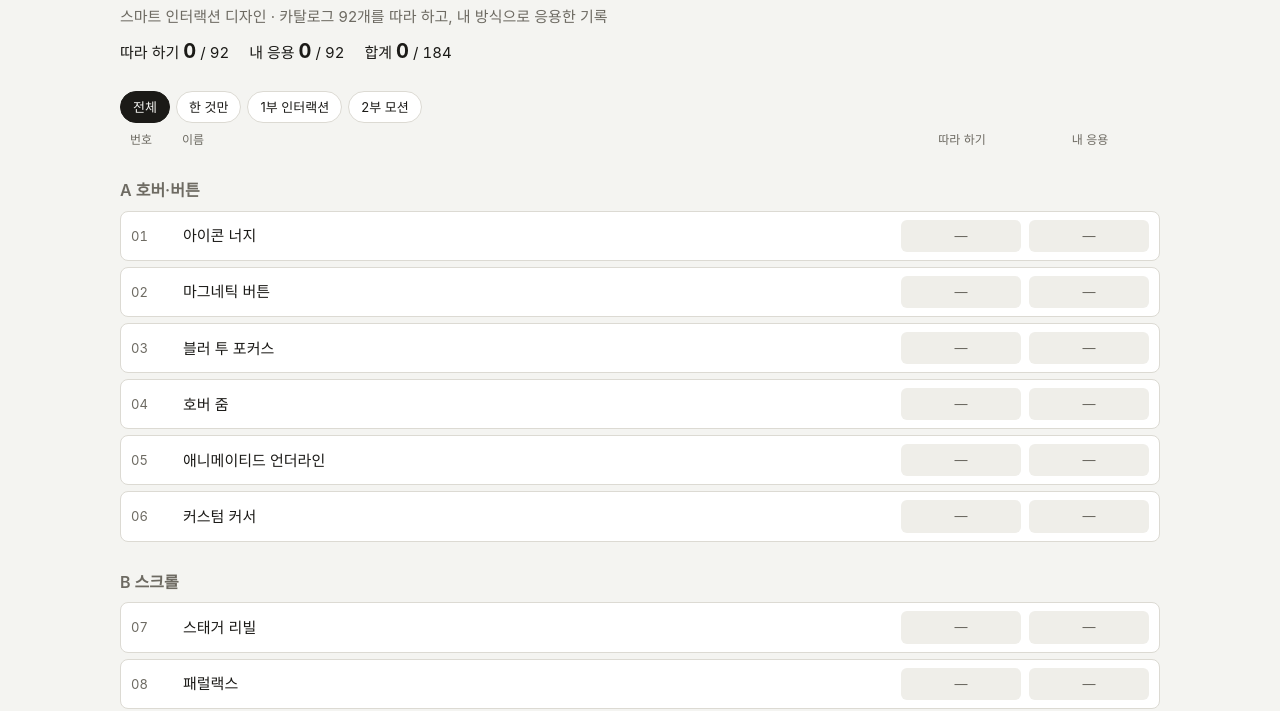
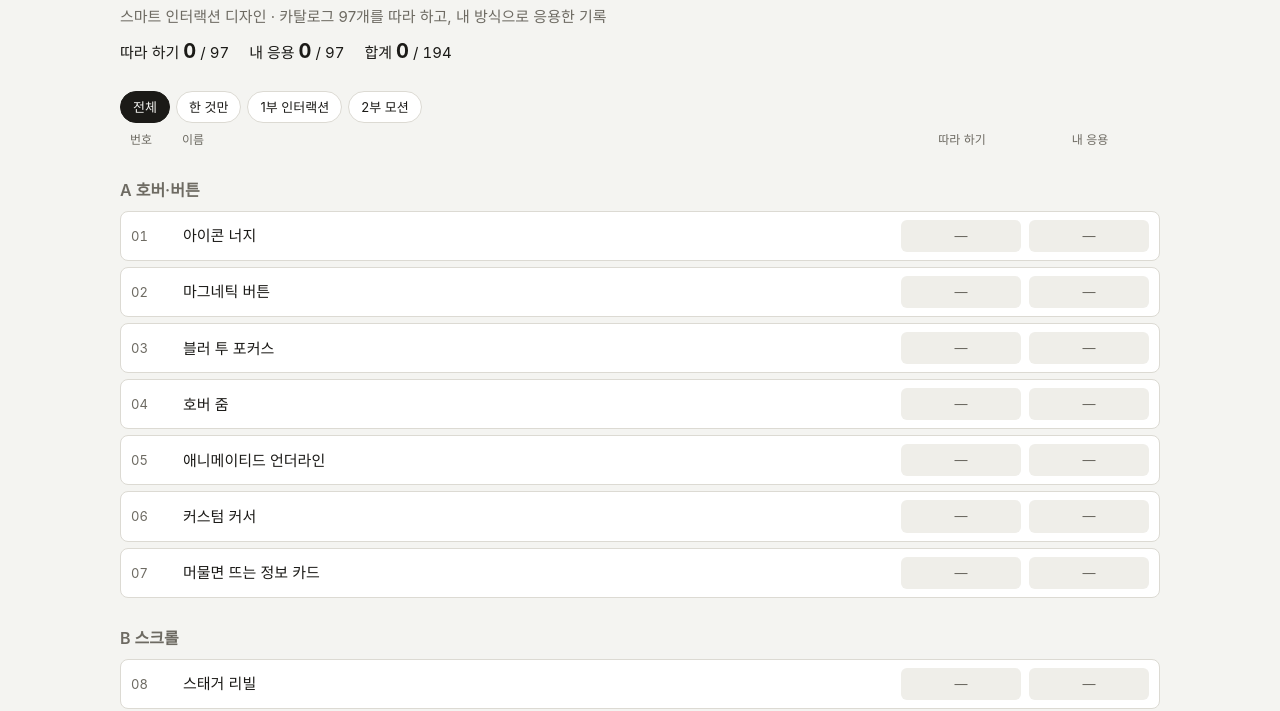
Before and after one commit to KIKI0715/si-setup, a plain HTML site: page index.html in a window 1280 px wide. Shown: the part 105-816 px from the top of the page. Drawn offline with Linux system fonts and the light colour scheme.

Commit message:
카탈로그 97로 번호 변경(1부 5개 보강), 예시 번호 갱신

```diff
--- a/data/works.js
+++ b/data/works.js
@@ -103,6 +103,22 @@ window.WORKS = {
   },
   {
    "no": 7,
+   "title": "머물면 뜨는 정보 카드",
+   "cat": "A 호버·버튼",
+   "part": 1,
+   "follow": {
+    "done": false,
+    "date": ""
+   },
+   "mine": {
+    "done": false,
+    "date": "",
+    "title": "",
+    "changed": ""
+   }
+  },
+  {
+   "no": 8,
    "title": "스태거 리빌",
    "cat": "B 스크롤",
    "part": 1,
@@ -118,7 +134,7 @@ window.WORKS = {
    }
   },
   {
-   "no": 8,
+   "no": 9,
    "title": "패럴랙스",
    "cat": "B 스크롤",
    "part": 1,
@@ -134,7 +150,7 @@ window.WORKS = {
    }
   },
   {
-   "no": 9,
+   "no": 10,
    "title": "스크롤 프로그레스",
    "cat": "B 스크롤",
    "part": 1,
@@ -150,7 +166,7 @@ window.WORKS = {
    }
   },
   {
-   "no": 10,
+   "no": 11,
    "title": "마스크드 텍스트 리빌",
    "cat": "B 스크롤",
    "part": 1,
@@ -166,7 +182,7 @@ window.WORKS = {
    }
   },
   {
-   "no": 11,
+   "no": 12,
    "title": "스크롤 피닝",
    "cat": "B 스크롤",
    "part": 1,
@@ -182,7 +198,7 @@ window.WORKS = {
    }
   },
   {
-   "no": 12,
+   "no": 13,
    "title": "오토하이드 헤더",
    "cat": "B 스크롤",
    "part": 1,
@@ -198,7 +214,7 @@ window.WORKS = {
    }
   },
   {
-   "no": 13,
+   "no": 14,
    "title": "드래그 캐러셀",
    "cat": "C 드래그·입력",
    "part": 1,
@@ -214,7 +230,7 @@ window.WORKS = {
    }
   },
   {
-   "no": 14,
+   "no": 15,
    "title": "비포/애프터",
    "cat": "C 드래그·입력",
    "part": 1,
@@ -230,7 +246,7 @@ window.WORKS = {
    }
   },
   {
-   "no": 15,
+   "no": 16,
    "title": "로터리 다이얼",
    "cat": "C 드래그·입력",
    "part": 1,
@@ -246,7 +262,7 @@ window.WORKS = {
    }
   },
   {
-   "no": 16,
+   "no": 17,
    "title": "드래그 앤 드롭 정렬",
    "cat": "C 드래그·입력",
    "part": 1,
@@ -262,7 +278,7 @@ window.WORKS = {
    }
   },
   {
-   "no": 17,
+   "no": 18,
    "title": "슬라이더 매핑",
    "cat": "D 값→상태",
    "part": 1,
@@ -278,7 +294,7 @@ window.WORKS = {
    }
   },
   {
-   "no": 18,
+   "no": 19,
    "title": "컨디셔널 스테이트",
    "cat": "D 값→상태",
    "part": 1,
@@ -294,7 +310,7 @@ window.WORKS = {
    }
   },
   {
-   "no": 19,
+   "no": 20,
    "title": "테마 토글",
    "cat": "D 값→상태",
    "part": 1,
@@ -310,7 +326,7 @@ window.WORKS = {
    }
   },
   {
-   "no": 20,
+   "no": 21,
    "title": "프로그레스 게이지",
    "cat": "D 값→상태",
    "part": 1,
@@ -326,7 +342,7 @@ window.WORKS = {
    }
   },
   {
-   "no": 21,
+   "no": 22,
    "title": "프리셋 리콜",
    "cat": "D 값→상태",
    "part": 1,
@@ -342,7 +358,7 @@ window.WORKS = {
    }
   },
   {
-   "no": 22,
+   "no": 23,
    "title": "푸시 트랜지션",
    "cat": "E 체인·화면",
    "part": 1,
@@ -358,7 +374,7 @@ window.WORKS = {
    }
   },
   {
-   "no": 23,
+   "no": 24,
    "title": "바텀 시트",
    "cat": "E 체인·화면",
    "part": 1,
@@ -374,7 +390,7 @@ window.WORKS = {
    }
   },
   {
-   "no": 24,
+   "no": 25,
    "title": "슬라이딩 탭 인디케이터",
    "cat": "E 체인·화면",
    "part": 1,
@@ -390,7 +406,7 @@ window.WORKS = {
    }
   },
   {
-   "no": 25,
+   "no": 26,
    "title": "카드 플립 시퀀스",
    "cat": "E 체인·화면",
    "part": 1,
@@ -406,7 +422,7 @@ window.WORKS = {
    }
   },
   {
-   "no": 26,
+   "no": 27,
    "title": "와이프 트랜지션",
    "cat": "E 체인·화면",
    "part": 1,
@@ -422,7 +438,39 @@ window.WORKS = {
    }
   },
   {
-   "no": 27,
+   "no": 28,
+   "title": "버튼이 펼쳐지는 메뉴",
+   "cat": "E 체인·화면",
+   "part": 1,
+   "follow": {
+    "done": false,
+    "date": ""
+   },
+   "mine": {
+    "done": false,
+    "date": "",
+    "title": "",
+    "changed": ""
+   }
+  },
+  {
+   "no": 29,
+   "title": "펼침·접힘 목록",
+   "cat": "E 체인·화면",
+   "part": 1,
+   "follow": {
+    "done": false,
+    "date": ""
+   },
+   "mine": {
+    "done": false,
+    "date": "",
+    "title": "",
+    "changed": ""
+   }
+  },
+  {
+   "no": 30,
    "title": "풀 투 리프레시",
    "cat": "F 앱",
    "part": 1,
@@ -438,7 +486,7 @@ window.WORKS = {
    }
   },
   {
-   "no": 28,
+   "no": 31,
    "title": "파티클 버스트",
    "cat": "F 앱",
    "part": 1,
@@ -454,7 +502,7 @@ window.WORKS = {
    }
   },
   {
-   "no": 29,
+   "no": 32,
    "title": "스켈레톤 UI",
    "cat": "F 앱",
    "part": 1,
@@ -470,7 +518,7 @@ window.WORKS = {
    }
   },
   {
-   "no": 30,
+   "no": 33,
    "title": "스와이프 액션",
    "cat": "F 앱",
    "part": 1,
@@ -486,7 +534,7 @@ window.WORKS = {
    }
   },
   {
-   "no": 31,
+   "no": 34,
    "title": "시간 경과 상태 변화",
    "cat": "D 값→상태",
    "part": 1,
@@ -502,7 +550,7 @@ window.WORKS = {
    }
   },
   {
-   "no": 32,
+   "no": 35,
    "title": "인라인 검증",
    "cat": "G 폼·입력",
    "part": 1,
@@ -518,7 +566,7 @@ window.WORKS = {
    }
   },
   {
-   "no": 33,
+   "no": 36,
    "title": "문자수 카운터",
    "cat": "G 폼·입력",
    "part": 1,
@@ -534,7 +582,7 @@ window.WORKS = {
    }
   },
   {
-   "no": 34,
+   "no": 37,
    "title": "스텝퍼",
    "cat": "G 폼·입력",
    "part": 1,
@@ -550,7 +598,7 @@ window.WORKS = {
    }
   },
   {
-   "no": 35,
+   "no": 38,
    "title": "세그먼트 컨트롤",
    "cat": "G 폼·입력",
    "part": 1,
@@ -566,7 +614,7 @@ window.WORKS = {
    }
   },
   {
-   "no": 36,
+   "no": 39,
    "title": "세그먼트 다이얼",
    "cat": "G 폼·입력",
    "part": 1,
@@ -582,7 +630,7 @@ window.WORKS = {
    }
   },
   {
-   "no": 37,
+   "no": 40,
    "title": "토스트",
    "cat": "H 피드백·알림",
    "part": 1,
@@ -598,7 +646,7 @@ window.WORKS = {
    }
   },
   {
-   "no": 38,
+   "no": 41,
    "title": "언두 스낵바",
    "cat": "H 피드백·알림",
    "part": 1,
@@ -614,7 +662,7 @@ window.WORKS = {
    }
   },
   {
-   "no": 39,
+   "no": 42,
    "title": "셰이크 거부",
    "cat": "H 피드백·알림",
    "part": 1,
@@ -630,7 +678,7 @@ window.WORKS = {
    }
   },
   {
-   "no": 40,
+   "no": 43,
    "title": "확인 홀드",
    "cat": "H 피드백·알림",
    "part": 1,
@@ -646,7 +694,23 @@ window.WORKS = {
    }
   },
   {
-   "no": 41,
+   "no": 44,
+   "title": "진행을 보여 주는 버튼",
+   "cat": "H 피드백·알림",
+   "part": 1,
+   "follow": {
+    "done": false,
+    "date": ""
+   },
+   "mine": {
+    "done": false,
+    "date": "",
+    "title": "",
+    "changed": ""
+   }
+  },
+  {
+   "no": 45,
    "title": "카운트업",
    "cat": "I 텍스트·수치",
    "part": 1,
@@ -662,7 +726,7 @@ window.WORKS = {
    }
   },
   {
-   "no": 42,
+   "no": 46,
    "title": "타이핑 효과",
    "cat": "I 텍스트·수치",
    "part": 1,
@@ -678,7 +742,7 @@ window.WORKS = {
    }
   },
   {
-   "no": 43,
+   "no": 47,
    "title": "텍스트 스크램블",
    "cat": "I 텍스트·수치",
    "part": 1,
@@ -694,7 +758,23 @@ window.WORKS = {
    }
   },
   {
-   "no": 44,
+   "no": 48,
+   "title": "바뀐 자리만 굴러가는 숫자",
+   "cat": "I 텍스트·수치",
+   "part": 1,
+   "follow": {
+    "done": false,
+    "date": ""
+   },
+   "mine": {
+    "done": false,
+    "date": "",
+    "title": "",
+    "changed": ""
+   }
+  },
+  {
+   "no": 49,
    "title": "틸트 카드",
    "cat": "J 공간·시점",
    "part": 1,
@@ -710,7 +790,7 @@ window.WORKS = {
    }
   },
   {
-   "no": 45,
+   "no": 50,
    "title": "스크롤 스크럽",
    "cat": "J 공간·시점",
    "part": 1,
@@ -726,7 +806,7 @@ window.WORKS = {
    }
   },
   {
-   "no": 46,
+   "no": 51,
    "title": "스크롤스파이",
    "cat": "J 공간·시점",
    "part": 1,
@@ -742,7 +822,7 @@ window.WORKS = {
    }
   },
   {
-   "no": 47,
+   "no": 52,
    "title": "한 자씩 조립",
    "cat": "K 글자가 움직인다",
    "part": 2,
@@ -758,7 +838,7 @@ window.WORKS = {
    }
   },
   {
-   "no": 48,
+   "no": 53,
    "title": "한 단어만 바뀌는 문장",
    "cat": "K 글자가 움직인다",
    "part": 2,
@@ -774,7 +854,7 @@ window.WORKS = {
    }
   },
   {
-   "no": 49,
+   "no": 54,
    "title": "글자 늘어남·굵기 출렁임",
    "cat": "K 글자가 움직인다",
    "part": 2,
@@ -790,7 +870,7 @@ window.WORKS = {
    }
   },
   {
-   "no": 50,
+   "no": 55,
    "title": "틀을 넘치는 큰 글자",
    "cat": "K 글자가 움직인다",
    "part": 2,
@@ -806,7 +886,7 @@ window.WORKS = {
    }
   },
   {
-   "no": 51,
+   "no": 56,
    "title": "흩어졌다 모이는 글자",
    "cat": "K 글자가 움직인다",
    "part": 2,
@@ -822,7 +902,7 @@ window.WORKS = {
    }
   },
   {
-   "no": 52,
+   "no": 57,
    "title": "원을 도는 글자 띠",
    "cat": "K 글자가 움직인다",
    "part": 2,
@@ -838,7 +918,7 @@ window.WORKS = {
    }
   },
   {
-   "no": 53,
+   "no": 58,
    "title": "먹물 번짐 글씨",
    "cat": "K 글자가 움직인다",
    "part": 2,
@@ -854,7 +934,7 @@ window.WORKS = {
    }
   },
   {
-   "no": 54,
+   "no": 59,
    "title": "깨졌다 복구되는 글자",
    "cat": "K 글자가 움직인다",
    "part": 2,
@@ -870,7 +950,7 @@ window.WORKS = {
    }
   },
   {
-   "no": 55,
+   "no": 60,
    "title": "알약 하나의 UI 변신",
    "cat": "L 형태가 바뀐다",
    "part": 2,
@@ -886,7 +966,7 @@ window.WORKS = {
    }
   },
   {
-   "no": 56,
+   "no": 61,
    "title": "도형 모핑",
    "cat": "L 형태가 바뀐다",
    "part": 2,
@@ -902,7 +982,7 @@ window.WORKS = {
    }
   },
   {
-   "no": 57,
+   "no": 62,
    "title": "말랑한 덩어리",
    "cat": "L 형태가 바뀐다",
    "part": 2,
@@ -918,7 +998,7 @@ window.WORKS = {
    }
   },
   {
-   "no": 58,
+   "no": 63,
    "title": "점이 모여 모양",
    "cat": "L 형태가 바뀐다",
    "part": 2,
@@ -934,7 +1014,7 @@ window.WORKS = {
    }
   },
   {
-   "no": 59,
+   "no": 64,
    "title": "점 격자 물결",
    "cat": "L 형태가 바뀐다",
    "part": 2,
@@ -950,7 +1030,7 @@ window.WORKS = {
    }
   },
   {
-   "no": 60,
+   "no": 65,
    "title": "솟아오르는 블록 바닥",
    "cat": "L 형태가 바뀐다",
    "part": 2,
@@ -966,7 +1046,7 @@ window.WORKS = {
    }
   },
   {
-   "no": 61,
+   "no": 66,
    "title": "윤곽선 그리기",
    "cat": "M 그려지고 자란다",
    "part": 2,
@@ -982,7 +1062,7 @@ window.WORKS = {
    }
   },
   {
-   "no": 62,
+   "no": 67,
    "title": "펜으로 그려 나가기",
    "cat": "M 그려지고 자란다",
    "part": 2,
@@ -998,7 +1078,7 @@ window.WORKS = {
    }
   },
   {
-   "no": 63,
+   "no": 68,
    "title": "지도에 경로 긋기",
    "cat": "M 그려지고 자란다",
    "part": 2,
@@ -1014,7 +1094,7 @@ window.WORKS = {
    }
   },
   {
-   "no": 64,
+   "no": 69,
    "title": "차트가 자란다",
    "cat": "M 그려지고 자란다",
    "part": 2,
@@ -1030,7 +1110,7 @@ window.WORKS = {
    }
   },
   {
-   "no": 65,
+   "no": 70,
    "title": "연도가 넘어가는 타임라인",
    "cat": "M 그려지고 자란다",
    "part": 2,
@@ -1046,7 +1126,7 @@ window.WORKS = {
    }
   },
   {
-   "no": 66,
+   "no": 71,
    "title": "찌그러지며 튕기는 공",
    "cat": "N 무게가 있다",
    "part": 2,
@@ -1062,7 +1142,7 @@ window.WORKS = {
    }
   },
   {
-   "no": 67,
+   "no": 72,
    "title": "쏟아져 쌓이는 알갱이",
    "cat": "N 무게가 있다",
    "part": 2,
@@ -1078,7 +1158,7 @@ window.WORKS = {
    }
   },
   {
-   "no": 68,
+   "no": 73,
    "title": "부딪혀 무너짐",
    "cat": "N 무게가 있다",
    "part": 2,
@@ -1094,7 +1174,7 @@ window.WORKS = {
    }
   },
   {
-   "no": 69,
+   "no": 74,
    "title": "빛 번짐",
    "cat": "O 빛과 재질",
    "part": 2,
@@ -1110,7 +1190,7 @@ window.WORKS = {
    }
   },
   {
-   "no": 70,
+   "no": 75,
    "title": "네온 선",
    "cat": "O 빛과 재질",
    "part": 2,
@@ -1126,7 +1206,7 @@ window.WORKS = {
    }
   },
   {
-   "no": 71,
+   "no": 76,
    "title": "유리 굴절",
    "cat": "O 빛과 재질",
    "part": 2,
@@ -1142,7 +1222,7 @@ window.WORKS = {
    }
   },
   {
-   "no": 72,
+   "no": 77,
    "title": "크롬 광택",
    "cat": "O 빛과 재질",
    "part": 2,
@@ -1158,7 +1238,7 @@ window.WORKS = {
    }
   },
   {
-   "no": 73,
+   "no": 78,
    "title": "잉크 얼룩 번짐",
    "cat": "O 빛과 재질",
    "part": 2,
@@ -1174,7 +1254,7 @@ window.WORKS = {
    }
   },
   {
-   "no": 74,
+   "no": 79,
    "title": "연기와 불꽃",
    "cat": "O 빛과 재질",
    "part": 2,
@@ -1190,7 +1270,7 @@ window.WORKS = {
    }
   },
   {
-   "no": 75,
+   "no": 80,
    "title": "하늘 색이 바뀌는 하루",
    "cat": "O 빛과 재질",
    "part": 2,
@@ -1206,7 +1286,7 @@ window.WORKS = {
    }
   },
   {
-   "no": 76,
+   "no": 81,
    "title": "무한 줌",
    "cat": "P 공간을 움직인다",
    "part": 2,
@@ -1222,7 +1302,7 @@ window.WORKS = {
    }
   },
   {
-   "no": 77,
+   "no": 82,
    "title": "빛줄기 터널 비행",
    "cat": "P 공간을 움직인다",
    "part": 2,
@@ -1238,7 +1318,7 @@ window.WORKS = {
    }
   },
   {
-   "no": 78,
+   "no": 83,
    "title": "물체 회전 전시",
    "cat": "P 공간을 움직인다",
    "part": 2,
@@ -1254,7 +1334,7 @@ window.WORKS = {
    }
   },
   {
-   "no": 79,
+   "no": 84,
    "title": "분해도",
    "cat": "P 공간을 움직인다",
    "part": 2,
@@ -1270,7 +1350,7 @@ window.WORKS = {
    }
   },
   {
-   "no": 80,
+   "no": 85,
    "title": "스크롤로 걷는 실내",
    "cat": "P 공간을 움직인다",
    "part": 2,
@@ -1286,7 +1366,7 @@ window.WORKS = {
    }
   },
   {
-   "no": 81,
+   "no": 86,
    "title": "유리구슬 속 장면",
    "cat": "P 공간을 움직인다",
    "part": 2,
@@ -1302,7 +1382,7 @@ window.WORKS = {
    }
   },
   {
-   "no": 82,
+   "no": 87,
    "title": "글자 속 사진",
    "cat": "Q 화면이 바뀐다",
    "part": 2,
@@ -1318,7 +1398,7 @@ window.WORKS = {
    }
   },
   {
-   "no": 83,
+   "no": 88,
    "title": "색 판이 덮는 전환",
    "cat": "Q 화면이 바뀐다",
    "part": 2,
@@ -1334,7 +1414,7 @@ window.WORKS = {
    }
   },
   {
-   "no": 84,
+   "no": 89,
    "title": "페이지 넘김",
    "cat": "Q 화면이 바뀐다",
    "part": 2,
@@ -1350,7 +1430,7 @@ window.WORKS = {
    }
   },
   {
-   "no": 85,
+   "no": 90,
    "title": "박자 컷",
    "cat": "Q 화면이 바뀐다",
    "part": 2,
@@ -1366,7 +1446,7 @@ window.WORKS = {
    }
   },
   {
-   "no": 86,
+   "no": 91,
    "title": "화면 속 화면",
    "cat": "Q 화면이 바뀐다",
    "part": 2,
@@ -1382,7 +1462,7 @@ window.WORKS = {
    }
   },
   {
-   "no": 87,
+   "no": 92,
    "title": "색종이 터짐",
    "cat": "R 터지고 보상한다",
    "part": 2,
@@ -1398,7 +1478,7 @@ window.WORKS = {
    }
   },
   {
-   "no": 88,
+   "no": 93,
    "title": "상자 열기",
    "cat": "R 터지고 보상한다",
    "part": 2,
@@ -1414,7 +1494,7 @@ window.WORKS = {
    }
   },
   {
-   "no": 89,
+   "no": 94,
    "title": "오려 붙인 콜라주",
    "cat": "S 질감과 스타일",
    "part": 2,
@@ -1430,7 +1510,7 @@ window.WORKS = {
    }
   },
   {
-   "no": 90,
+   "no": 95,
    "title": "픽셀 캐릭터 반복 동작",
    "cat": "S 질감과 스타일",
    "part": 2,
@@ -1446,7 +1526,7 @@ window.WORKS = {
    }
   },
   {
-   "no": 91,
+   "no": 96,
    "title": "만화경 무늬",
    "cat": "S 질감과 스타일",
    "part": 2,
@@ -1462,7 +1542,7 @@ window.WORKS = {
    }
   },
   {
-   "no": 92,
+   "no": 97,
    "title": "소리 막대 반응",
    "cat": "S 질감과 스타일",
    "part": 2,
--- a/index.html
+++ b/index.html
@@ -46,7 +46,7 @@
 <div class="wrap">
   <header>
     <h1 id="name">실습 아카이브</h1>
-    <p class="sub">스마트 인터랙션 디자인 · 카탈로그 92개를 따라 하고, 내 방식으로 응용한 기록</p>
+    <p class="sub">스마트 인터랙션 디자인 · 카탈로그 97개를 따라 하고, 내 방식으로 응용한 기록</p>
     <div class="count" id="count"></div>
   </header>
   <div class="bar" role="group" aria-label="보기 선택">
@@ -65,7 +65,7 @@
   const esc = s => String(s ?? "").replace(/[&<>"]/g, c => ({"&":"&amp;","<":"&lt;",">":"&gt;",'"':"&quot;"}[c]));
   if (W.student && W.student.name) { document.getElementById("name").textContent = W.student.name + " · 실습 아카이브"; document.title = W.student.name + " · 실습 아카이브"; }
   const f = W.items.filter(i => i.follow.done).length, m = W.items.filter(i => i.mine.done).length;
-  document.getElementById("count").innerHTML = `<span>따라 하기 <b>${f}</b> / 92</span><span>내 응용 <b>${m}</b> / 92</span><span>합계 <b>${f + m}</b> / 184</span>`;
+  document.getElementById("count").innerHTML = `<span>따라 하기 <b>${f}</b> / ${W.items.length}</span><span>내 응용 <b>${m}</b> / ${W.items.length}</span><span>합계 <b>${f + m}</b> / ${W.items.length * 2}</span>`;
   let filter = "all";
   function cell(i, kind) {
     const it = i[kind];
```
Also changed, not shown: 5 other files.
